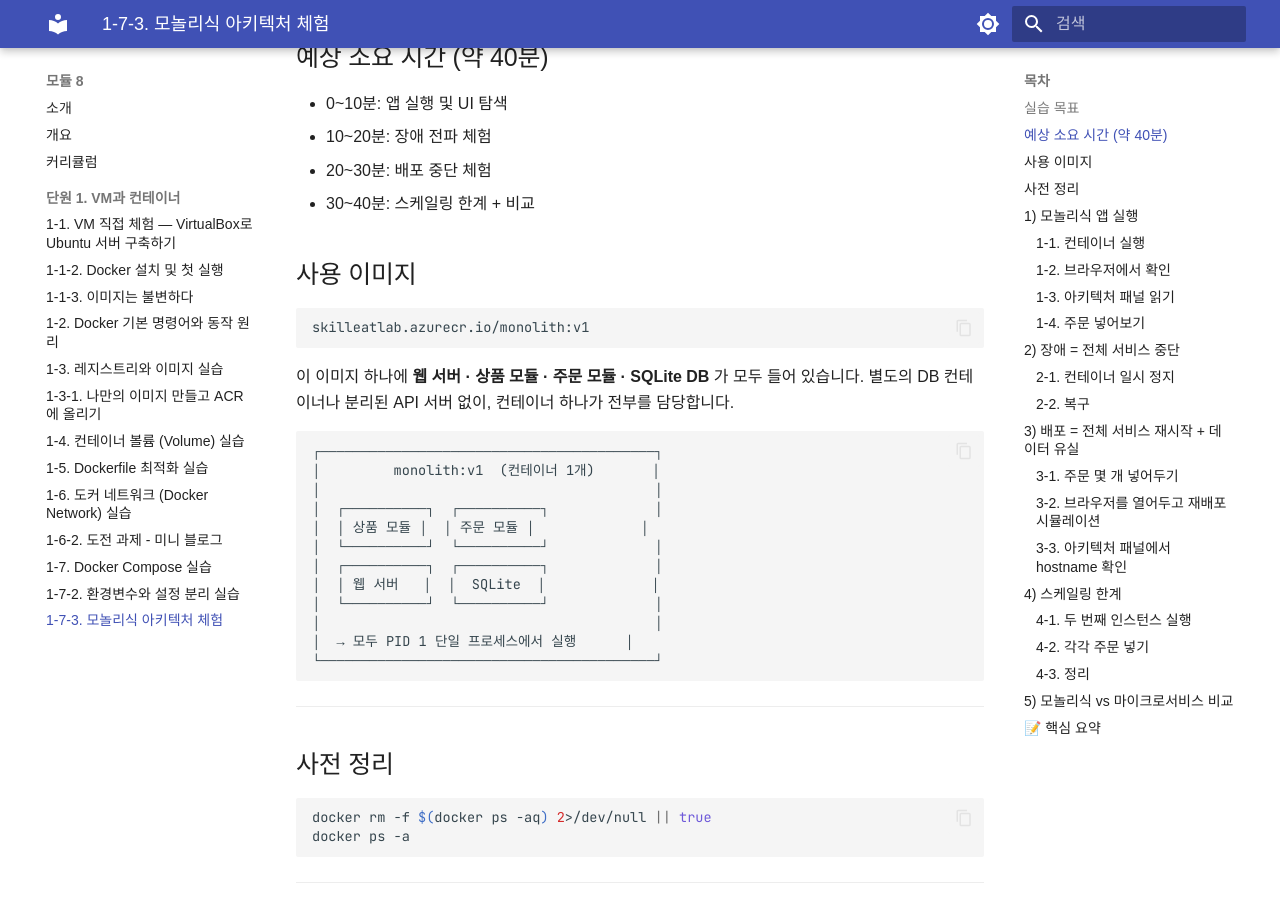
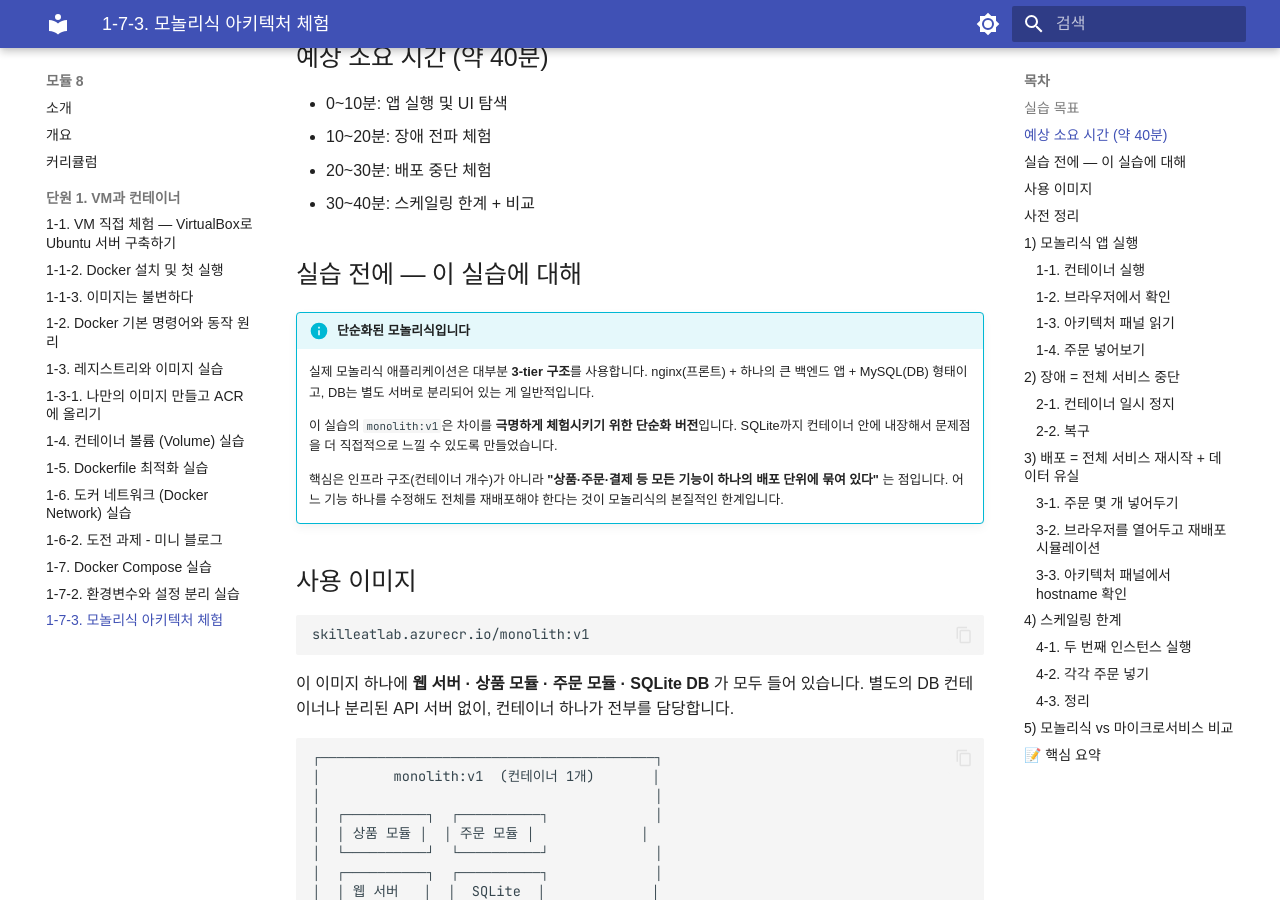
Before and after one commit to skilleat-labs/docker-k8s-labs, an MkDocs documentation site: the page built from docs/modules/module8/1-7-3.md, in a window 1280 px wide and 900 px high, scrolled down 439 px. Built offline with MkDocs 1.6.1 and Material for MkDocs 9.7.7, drawn with Linux system fonts in a browser that asks for light colours; some web fonts are replaced.

Commit message:
1-7-3: 실습 전 맥락 설명 추가 — 단순화된 모놀리식임을 명시

```diff
--- a/docs/modules/module8/1-7-3.md
+++ b/docs/modules/module8/1-7-3.md
@@ -14,6 +14,20 @@
 - 10~20분: 장애 전파 체험
 - 20~30분: 배포 중단 체험
 - 30~40분: 스케일링 한계 + 비교
+
+## 실습 전에 — 이 실습에 대해
+
+!!! info "단순화된 모놀리식입니다"
+    실제 모놀리식 애플리케이션은 대부분 **3-tier 구조**를 사용합니다.
+    nginx(프론트) + 하나의 큰 백엔드 앱 + MySQL(DB) 형태이고,
+    DB는 별도 서버로 분리되어 있는 게 일반적입니다.
+
+    이 실습의 `monolith:v1`은 차이를 **극명하게 체험시키기 위한 단순화 버전**입니다.
+    SQLite까지 컨테이너 안에 내장해서 문제점을 더 직접적으로 느낄 수 있도록 만들었습니다.
+
+    핵심은 인프라 구조(컨테이너 개수)가 아니라 **"상품·주문·결제 등 모든 기능이
+    하나의 배포 단위에 묶여 있다"** 는 점입니다.
+    어느 기능 하나를 수정해도 전체를 재배포해야 한다는 것이 모놀리식의 본질적인 한계입니다.
 
 ## 사용 이미지
 
```
